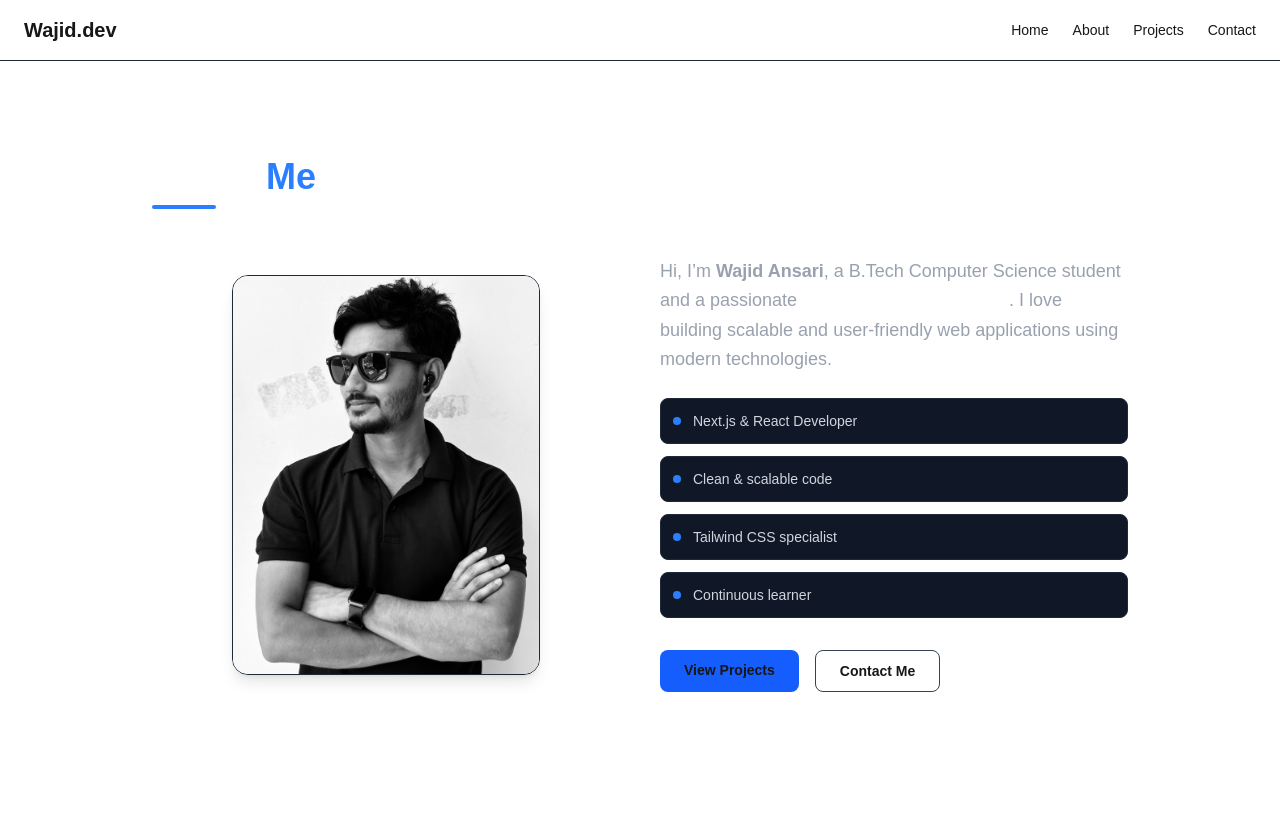
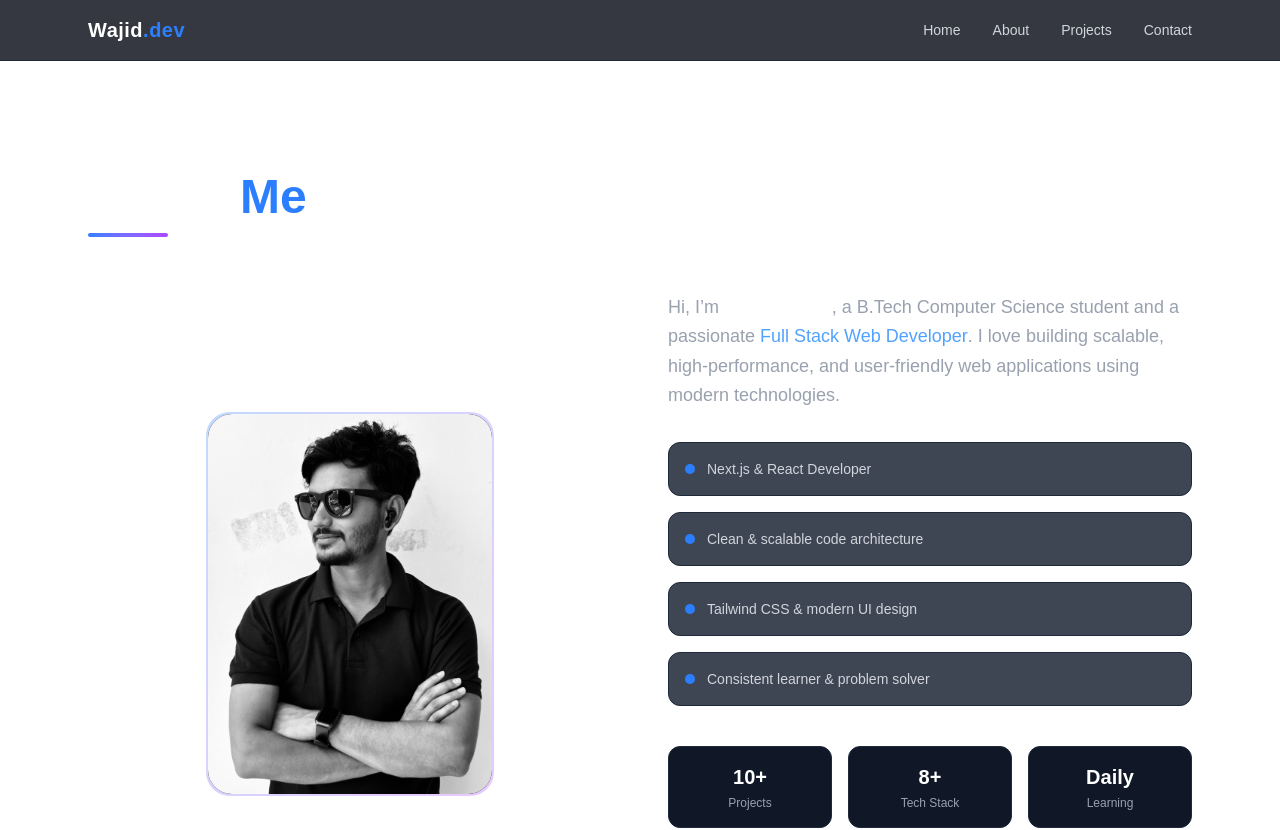
Before and after one commit to wajid-meraj/My-Portfolio, a Next.js app: page /about in a window 1280 px wide. Shown: the top 830 px of the page. Built offline with nearby package versions, Linux system fonts and the light colour scheme.

Commit message:
update04

```diff
--- a/src/app/about/page.js
+++ b/src/app/about/page.js
@@ -3,22 +3,25 @@ import Image from "next/image";
 
 export default function About() {
   return (
-    <section className="px-6 py-24 max-w-5xl mx-auto">
+    <section className="px-6 py-28 max-w-6xl mx-auto">
 
       {/* Heading */}
-      <div className="mb-12">
-        <h2 className="text-4xl font-bold text-white">
+      <div className="mb-14">
+        <h2 className="text-4xl md:text-5xl font-bold text-white">
           About <span className="text-blue-500">Me</span>
         </h2>
-        <div className="mt-2 h-1 w-16 bg-blue-500 rounded"></div>
+        <div className="mt-3 h-1 w-20 bg-gradient-to-r from-blue-500 to-purple-500 rounded"></div>
       </div>
 
       {/* Content */}
-      <div className="grid md:grid-cols-2 gap-10 items-center">
+      <div className="grid md:grid-cols-2 gap-14 items-center">
 
-        {/* Image */}
+        {/* Image Section */}
         <div className="flex justify-center">
-          <div className="relative w-77 h-100 rounded-2xl overflow-hidden border border-gray-800 shadow-lg">
+          <div className="relative w-72 h-96 rounded-3xl overflow-hidden
+                          bg-gradient-to-br from-blue-500/30 to-purple-500/30 p-[2px]
+                          hover:scale-105 transition duration-500">
+            <div className="relative w-full h-full rounded-3xl overflow-hidden bg-gray-950">
               <Image
                 src="/IMG_2462.jpg"
                 alt="Wajid Ansari"
@@ -28,47 +31,77 @@ export default function About() {
               />
             </div>
           </div>
+        </div>
 
-        {/* Text */}
+        {/* Text Content */}
         <div>
           <p className="text-gray-400 text-lg leading-relaxed">
-            Hi, I’m <span className="text-red font-semibold">Wajid Ansari</span>, a
+            Hi, I’m{" "}
+            <span className="text-white font-semibold">Wajid Ansari</span>, a
             B.Tech Computer Science student and a passionate{" "}
-            <span className="text-white">Full Stack Web Developer</span>. I love
-            building scalable and user-friendly web applications using modern
-            technologies.
+            <span className="text-blue-400 font-medium">
+              Full Stack Web Developer
+            </span>.
+            I love building scalable, high-performance, and user-friendly web
+            applications using modern technologies.
           </p>
 
           {/* Highlights */}
-          <div className="mt-6 grid gap-3">
+          <div className="mt-8 grid gap-4">
             {[
               "Next.js & React Developer",
-              "Clean & scalable code",
-              "Tailwind CSS specialist",
-              "Continuous learner",
+              "Clean & scalable code architecture",
+              "Tailwind CSS & modern UI design",
+              "Consistent learner & problem solver",
             ].map((item) => (
               <div
                 key={item}
-                className="flex items-center gap-3 bg-gray-900 border border-gray-800 rounded-lg p-3"
+                className="flex items-center gap-3 bg-gray-900/80
+                           border border-gray-800 rounded-xl p-4
+                           hover:border-blue-500/60 transition"
               >
-                <span className="h-2 w-2 bg-blue-500 rounded-full"></span>
+                <span className="h-2.5 w-2.5 bg-blue-500 rounded-full"></span>
                 <span className="text-gray-300 text-sm">{item}</span>
               </div>
             ))}
           </div>
 
+          {/* Stats */}
+          <div className="mt-10 grid grid-cols-3 gap-4 text-center">
+            {[
+              { label: "Projects", value: "10+" },
+              { label: "Tech Stack", value: "8+" },
+              { label: "Learning", value: "Daily" },
+            ].map((stat) => (
+              <div
+                key={stat.label}
+                className="bg-gray-900 border border-gray-800 rounded-xl py-4"
+              >
+                <h4 className="text-xl font-bold text-white">
+                  {stat.value}
+                </h4>
+                <p className="text-xs text-gray-400 mt-1">
+                  {stat.label}
+                </p>
+              </div>
+            ))}
+          </div>
+
           {/* CTA */}
-          <div className="mt-8 flex gap-4">
+          <div className="mt-10 flex flex-wrap gap-4">
             <Link
               href="/projects"
-              className="px-6 py-2.5 rounded-lg bg-blue-600 hover:bg-blue-500 transition text-sm font-semibold"
+              className="px-7 py-3 rounded-xl bg-blue-600
+                         hover:bg-blue-500 transition text-sm font-semibold"
             >
               View Projects
             </Link>
 
             <Link
               href="/contact"
-              className="px-6 py-2.5 rounded-lg border border-gray-700 hover:border-blue-500 hover:text-white transition text-sm font-semibold"
+              className="px-7 py-3 rounded-xl border border-gray-700
+                         hover:border-blue-500 hover:text-white transition
+                         text-sm font-semibold"
             >
               Contact Me
             </Link>
--- a/src/components/Navbar.jsx
+++ b/src/components/Navbar.jsx
@@ -1,15 +1,68 @@
+"use client";
+
 import Link from "next/link";
+import { useState } from "react";
+import { FiMenu, FiX } from "react-icons/fi";
 
 export default function Navbar() {
+  const [open, setOpen] = useState(false);
+
+  const links = [
+    { name: "Home", path: "/" },
+    { name: "About", path: "/about" },
+    { name: "Projects", path: "/projects" },
+    { name: "Contact", path: "/contact" },
+  ];
+
   return (
-    <nav className="flex justify-between items-center px-6 py-4 border-b border-gray-800">
-      <h1 className="font-bold text-xl">Wajid.dev</h1>
-      <div className="flex gap-6 text-sm">
-        <Link href="/">Home</Link>
-        <Link href="/about">About</Link>
-        <Link href="/projects">Projects</Link>
-        <Link href="/contact">Contact</Link>
+    <nav className="sticky top-0 z-50 backdrop-blur bg-gray-950/80 border-b border-gray-800">
+      <div className="max-w-6xl mx-auto px-6 py-4 flex items-center justify-between">
+
+        {/* Logo */}
+        <h1 className="font-bold text-xl text-white tracking-wide">
+          Wajid<span className="text-blue-500">.dev</span>
+        </h1>
+
+        {/* Desktop Menu */}
+        <div className="hidden md:flex gap-8 text-sm">
+          {links.map((link) => (
+            <Link
+              key={link.name}
+              href={link.path}
+              className="relative text-gray-300 hover:text-white transition
+                         after:absolute after:-bottom-1 after:left-0 after:h-[2px]
+                         after:w-0 after:bg-blue-500 after:transition-all
+                         hover:after:w-full"
+            >
+              {link.name}
+            </Link>
+          ))}
+        </div>
+
+        {/* Mobile Button */}
+        <button
+          onClick={() => setOpen(!open)}
+          className="md:hidden text-white text-2xl"
+        >
+          {open ? <FiX /> : <FiMenu />}
+        </button>
       </div>
+
+      {/* Mobile Menu */}
+      {open && (
+        <div className="md:hidden bg-gray-950 border-t border-gray-800 px-6 py-6 space-y-4">
+          {links.map((link) => (
+            <Link
+              key={link.name}
+              href={link.path}
+              onClick={() => setOpen(false)}
+              className="block text-gray-300 hover:text-white transition"
+            >
+              {link.name}
+            </Link>
+          ))}
+        </div>
+      )}
     </nav>
   );
 }
--- /dev/null
+++ b/tailwind.config.js
@@ -0,0 +1,20 @@
+module.exports = {
+  theme: {
+    extend: {
+      animation: {
+        shimmer: 'shimmer 2s linear infinite',
+        float: 'float 6s ease-in-out infinite',
+      },
+      keyframes: {
+        shimmer: {
+          '0%': { backgroundPosition: '-200% 0' },
+          '100%': { backgroundPosition: '200% 0' },
+        },
+        float: {
+          '0%, 100%': { transform: 'translateY(0)' },
+          '50%': { transform: 'translateY(-10px)' },
+        },
+      },
+    },
+  },
+}
```
Lines whose indentation alone changed are shown as unchanged.
